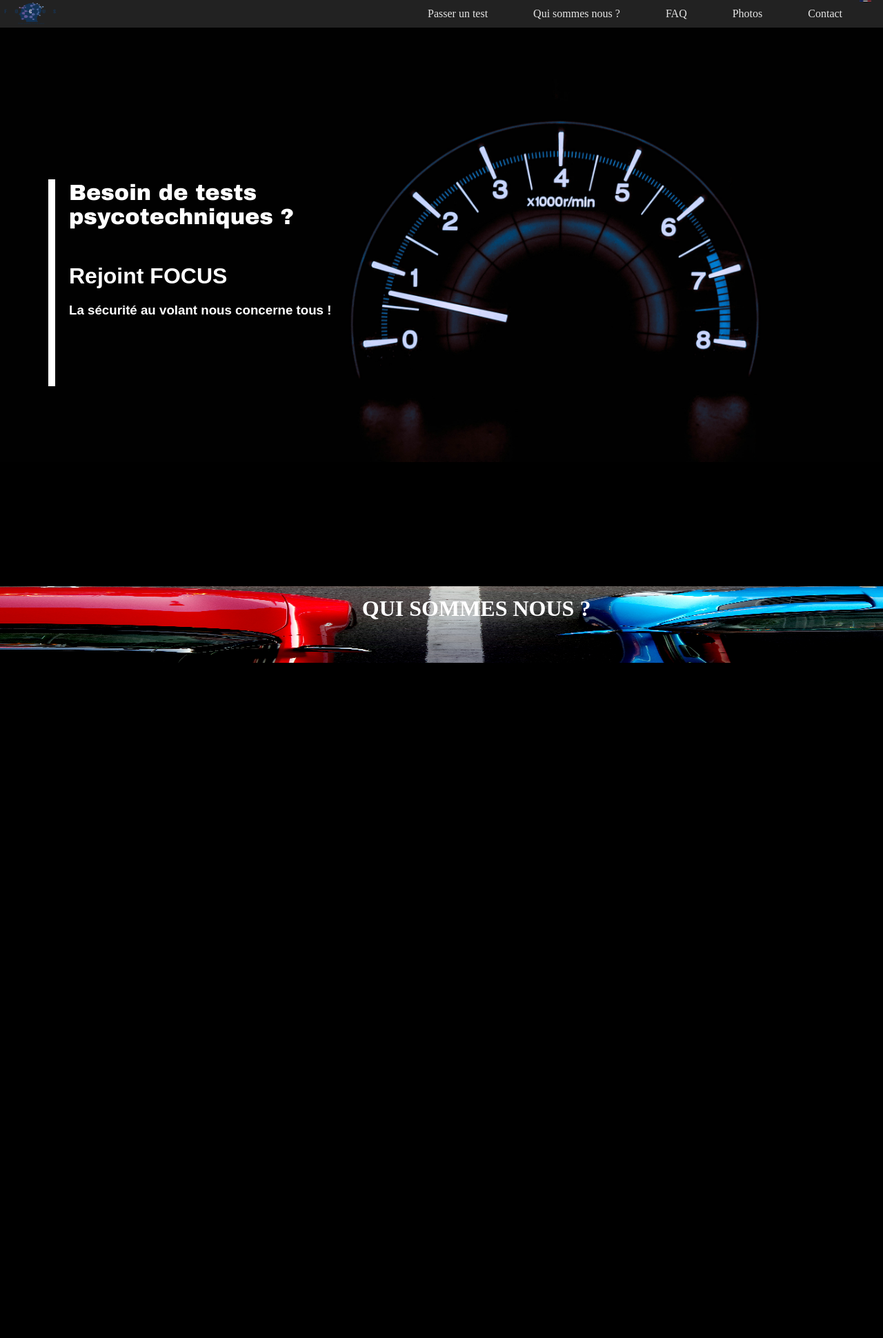
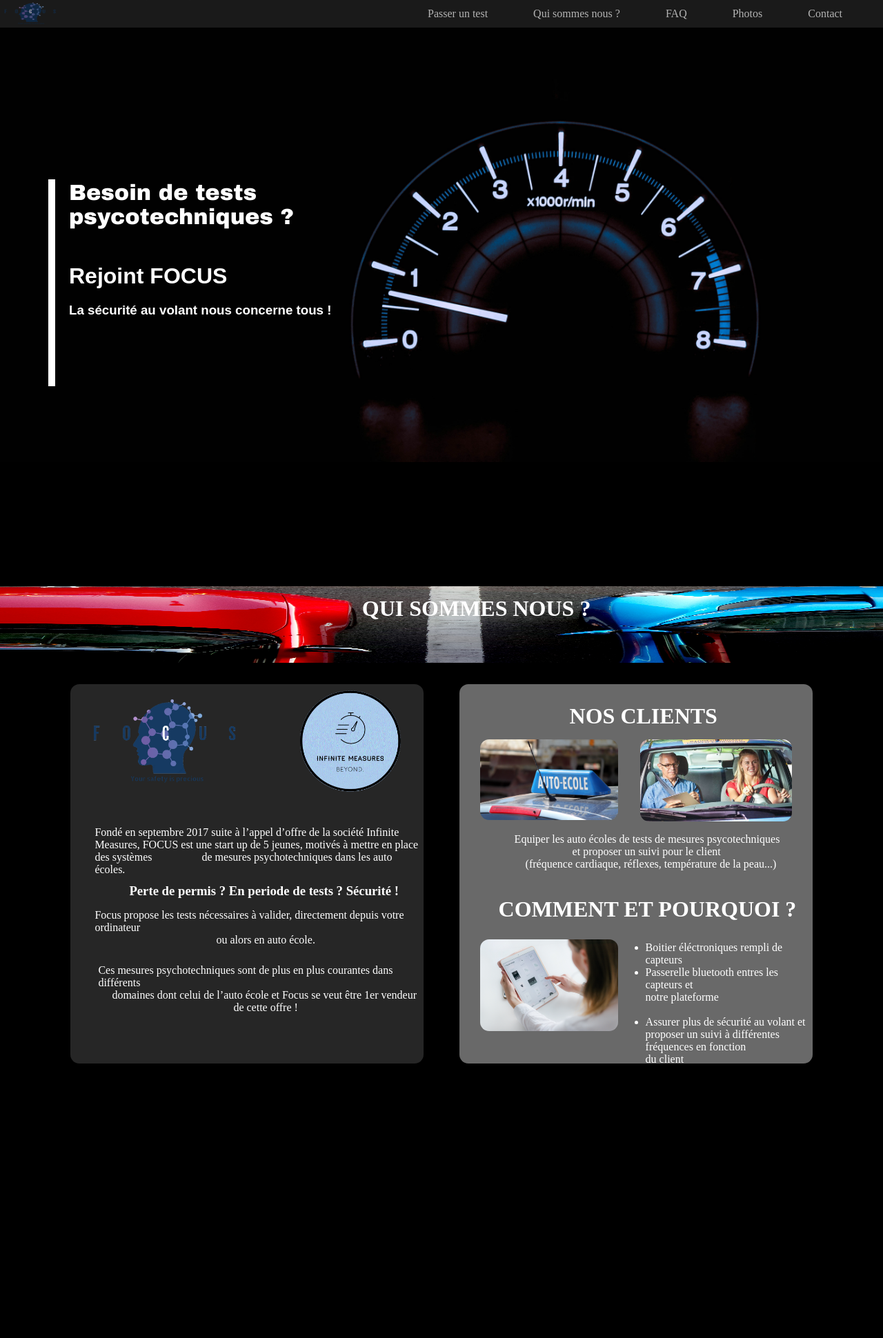
Before and after one commit to OscarPoels/FocusSiteWeb, a PHP site: page /Accueil.html in a window 1280 px wide. Shown: the top 1940 px of the page at 69% size. Run offline with PHP 8.4, Linux system fonts and the light colour scheme.

Commit message:
ajout page qui sommes nous

```diff
--- a/Accueil.css
+++ b/Accueil.css
@@ -4,7 +4,8 @@ header {
     width: 100%;
     height: 5%;
     background-color: rgba(38, 38, 38, 5.3);
-    opacity: 0.9;
+    opacity: 0.7;
+    z-index: 10; /* Menu par dessus tous les autres éléments */
 }
 
 body {
@@ -60,19 +61,22 @@ nav li a {
 
 /* Animation lors du survol des éléments du menu */
 nav li a:hover {
-    color: #43425D;
+    color: #c7c7c7;
 }
 
 #connexion {
     text-decoration: underline;
+    /*border: 1px solid white;
+    border-radius: 10px;
+    background-color: rgba(58, 58, 58, 10.3);
+    width: 100%;*/
 }
 
-#drapeau {
+.drapeau {
+    margin-left: 1300px;
+    padding: 0;
+    top: 27%;
     position: absolute;
-    top: 1.5%;
-    right: 1%;
-    width: 2%;
-    height: 2%;
 }
 
 .texte1 {
@@ -113,7 +117,6 @@ nav li a:hover {
 .page2 {
     width: 100%;
     height: 85%;
-    background-color: black;
 }
 
 #imagePage2 {
@@ -128,8 +131,121 @@ nav li a:hover {
     color: white;
 }
 
+.carre_gauche {
+    position: absolute;
+    left: 8%;
+    top: 124%;
+    width: 40%;
+    height: 550px;
+    border-radius: 13px;
+    background-color: rgba(38, 38, 38, 5.3);
+}
+
+#logoFocus {
+    position: absolute;
+    width: 250px;
+    left: 15px;
+    top: 8px;
+}
+
+#logoInfiniteMeasures {
+    position: absolute;
+    width: 180px;
+    right: 15px;
+}
+
+#para1 {
+    position: absolute;
+    color: white;
+    top: 190px;
+    left: 35px;
+}
+
+#sous_titre {
+    position: absolute;
+    color: white;
+    left: 85px;
+    top: 270px;
+    font-weight: bold;
+}
+
+#para2 {
+    position: absolute;
+    color: white;
+    top: 310px;
+    left: 35px;
+}
+
+#para3 {
+    position: absolute;
+    color: white;
+    top: 390px;
+    left: 40px;
+}
+
+.carre_droite {
+    position: absolute;
+    right: 8%;
+    top: 124%;
+    width: 40%;
+    height: 550px;
+    border-radius: 13px;
+    background-color: dimgray;
+}
+
+#titre1 {
+    left: 160px;
+    top: 5%;
+    font-weight: bold;
+    color: white;
+}
+
+#titre2 {
+    left: 57px;
+    top: 56%;
+    font-weight: bold;
+    color: white;
+}
+
+#autoEcole1 {
+    position: absolute;
+    width: 200px;
+    left: 30px;
+    top: 80px;
+    border-radius: 13px;
+}
+
+#autoEcole2 {
+    position: absolute;
+    width: 220px;
+    top: 80px;
+    right: 30px;
+    border-radius: 13px;
+}
+
+#texte_client {
+    position: absolute;
+    color: white;
+    left: 80px;
+    top: 200px;
+}
+
+#analyse {
+    position: absolute;
+    width: 200px;
+    left: 30px;
+    top: 370px;
+    border-radius: 13px;
+}
+
+#liste_commentPourquoi {
+    position: absolute;
+    color: white;
+    left: 230px;
+    top: 357px;
+}
+
 .page3 {
     width: 100%;
     height: 85%;
-    background-color: black;
 }
--- a/Accueil.html
+++ b/Accueil.html
@@ -16,7 +16,7 @@
                 <img src="images/focus.png" width="90" height="40" alt="">
             </a>
             <a class="drapeau">
-                <img id="drapeau" src="images/drapeau.png" width="640" height="480" alt="">
+                <img id="drapeau" src="images/drapeau.png" width="30" height="20" alt="">
             </a>
             <ul>
                 <li><a href="Test.html">Passer un test</a></li>&emsp;<!--
@@ -42,6 +42,43 @@
     <h1>
         <div class="titre">QUI SOMMES NOUS ?</div>
     </h1>
+    <div class="carre_gauche">
+        <img src="images/focus.png" id="logoFocus" alt="">
+        <img src="images/Infinite_measures.png" id="logoInfiniteMeasures" alt="">
+        <p class="texte" id="para1">Fondé en septembre 2017 suite à l’appel d’offre de la société
+            Infinite Measures, FOCUS est une start up de 5 jeunes, motivés
+            à mettre en place des systèmes &emsp;&emsp;&emsp;&emsp; de mesures psychotechniques
+            dans les auto écoles.
+        </p>
+        <h3><p class="texte" id="sous_titre">Perte de permis ? En periode de tests ? Sécurité !</p></h3>
+        <p class="texte" id="para2">Focus propose les tests nécessaires à valider, directement depuis
+            votre ordinateur <br> &emsp;&emsp;&emsp;&emsp;&emsp;&emsp;&emsp;&emsp;&emsp;&emsp;&emsp;ou alors en auto
+            école.</p>
+        <p class="texte" id="para3">Ces mesures psychotechniques sont de plus en plus courantes
+            dans différents <br> &emsp; domaines dont celui de l’auto école et Focus se veut être 1er vendeur <br>
+            &emsp;&emsp;&emsp;&emsp;&emsp;&emsp;&emsp;&emsp;&emsp;&emsp;&emsp;&emsp; de cette offre !</p>
+    </div>
+
+    <div class="carre_droite">
+        <h1>
+            <div class="titre" id="titre1">NOS CLIENTS</div>
+        </h1>
+        <img src="images/auto_ecole.jpg" id="autoEcole1" alt="">
+        <img src="images/autoEcole.png" id="autoEcole2" alt="">
+        <p class="texte" id="texte_client">Equiper les auto écoles de tests de mesures psycotechniques <br>&emsp;&emsp;&emsp;&emsp;&emsp;
+            et proposer un suivi pour le client <br>&emsp;(fréquence cardiaque, réflexes, température de la peau...)</p>
+        <h1>
+            <div class="titre" id="titre2">COMMENT ET POURQUOI ?</div>
+        </h1>
+        <img src="images/analyse.jpg" id="analyse" alt="">
+        <ul id="liste_commentPourquoi">
+            <li>Boitier éléctroniques rempli de capteurs</li>
+            <li>Passerelle bluetooth entres les capteurs et <br> notre plateforme<br><br></li>
+            <li>Assurer plus de sécurité au volant et proposer un suivi à différentes fréquences en fonction <br> du
+                client
+            </li>
+        </ul>
+    </div>
 </scroll-page>
 
 <scroll-page class="page3">
```
Also changed, not shown: images/analyse.jpg (added), images/autoEcole.png (added), images/auto_ecole.jpg (added).
